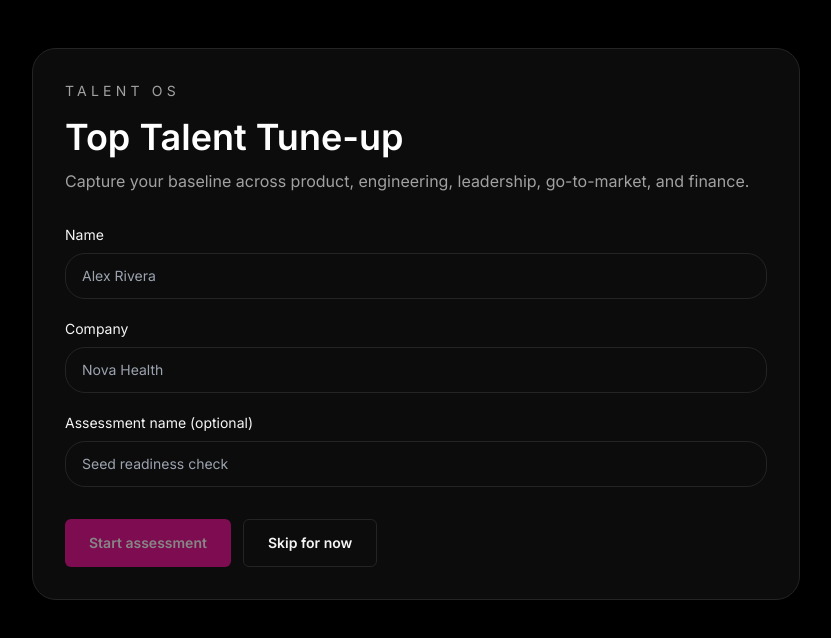
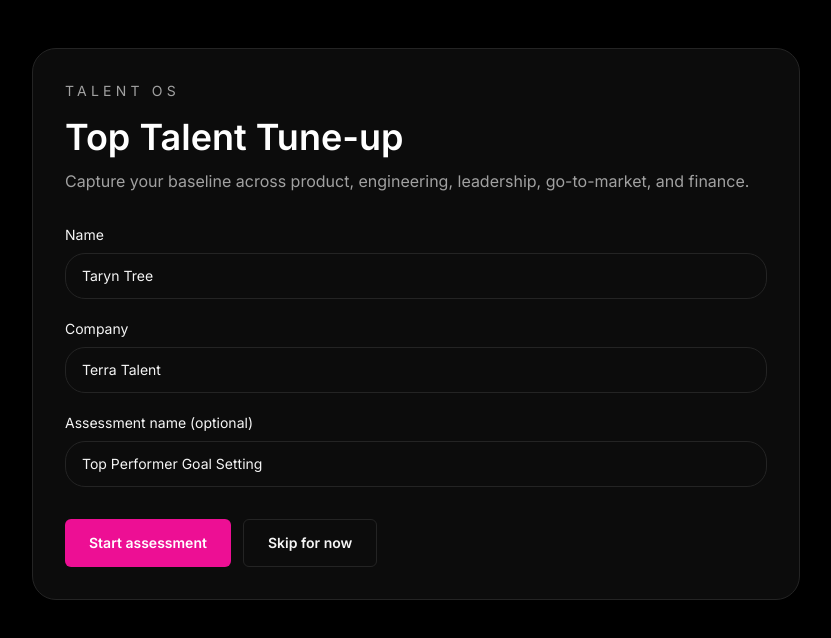
Before and after one commit to rickdavis50/talent, a React (Vite) app: page / in a window 1280 px wide. Shown: the top 638 px of the page, without its empty margins (224-1055 px from the left). Built offline with nearby package versions, Linux system fonts and the light colour scheme.

Commit message:
UI: update defaults and pdf meta

```diff
--- a/src/App.tsx
+++ b/src/App.tsx
@@ -28,9 +28,9 @@ const defaultAnswers = categories.reduce<Record<string, number>>((acc, category)
 const initialState: AssessmentState = {
   step: 'welcome',
   founder: {
-    name: '',
-    company: '',
-    assessmentName: '',
+    name: 'Taryn Tree',
+    company: 'Terra Talent',
+    assessmentName: 'Top Performer Goal Setting',
   },
   answers: defaultAnswers,
   labels: {},
@@ -631,11 +631,6 @@ const App = () => {
           <div className="print-meta">
             <div>{state.founder.name ? `Name: ${state.founder.name}` : 'Name: —'}</div>
             <div>{state.founder.company ? `Company: ${state.founder.company}` : 'Company: —'}</div>
-            <div>
-              {state.founder.assessmentName
-                ? `Assessment: ${state.founder.assessmentName}`
-                : 'Assessment: —'}
-            </div>
             <div>{`Date: ${new Date().toLocaleDateString()}`}</div>
           </div>
         </div>
```
